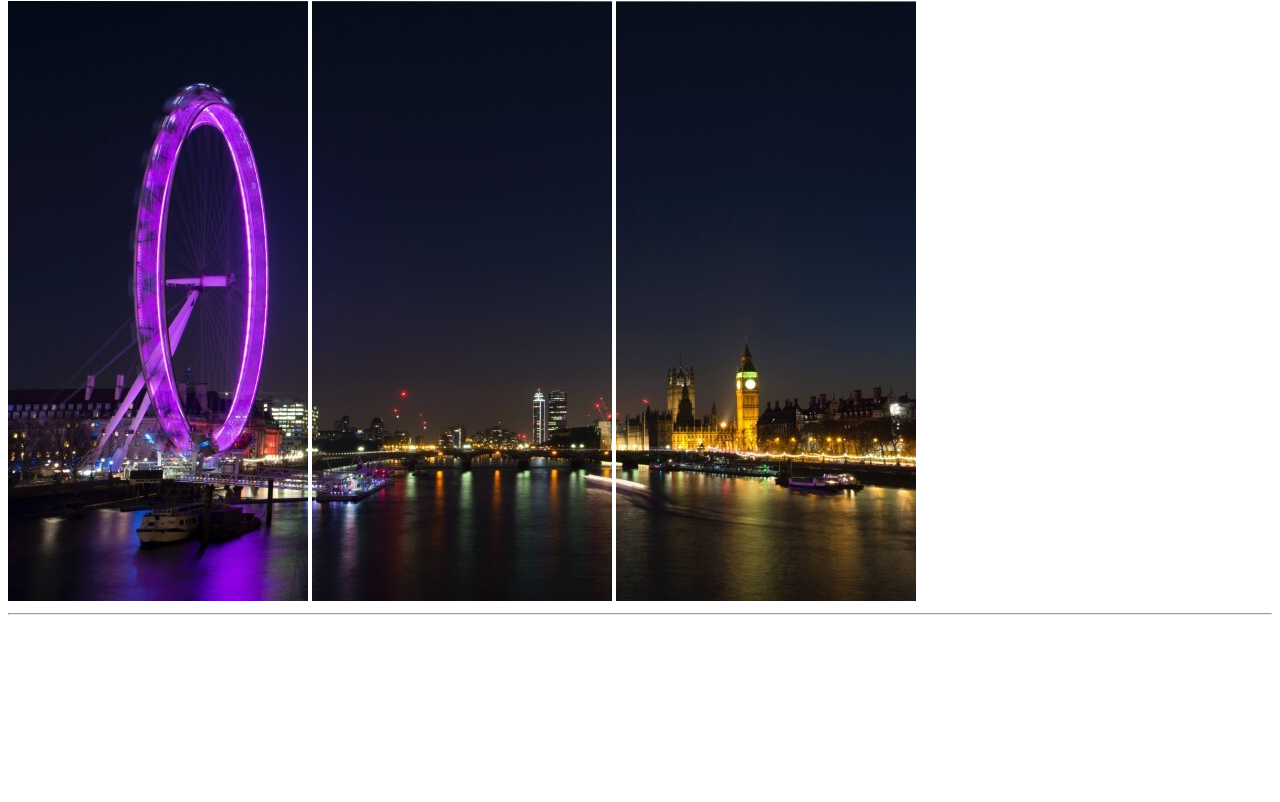
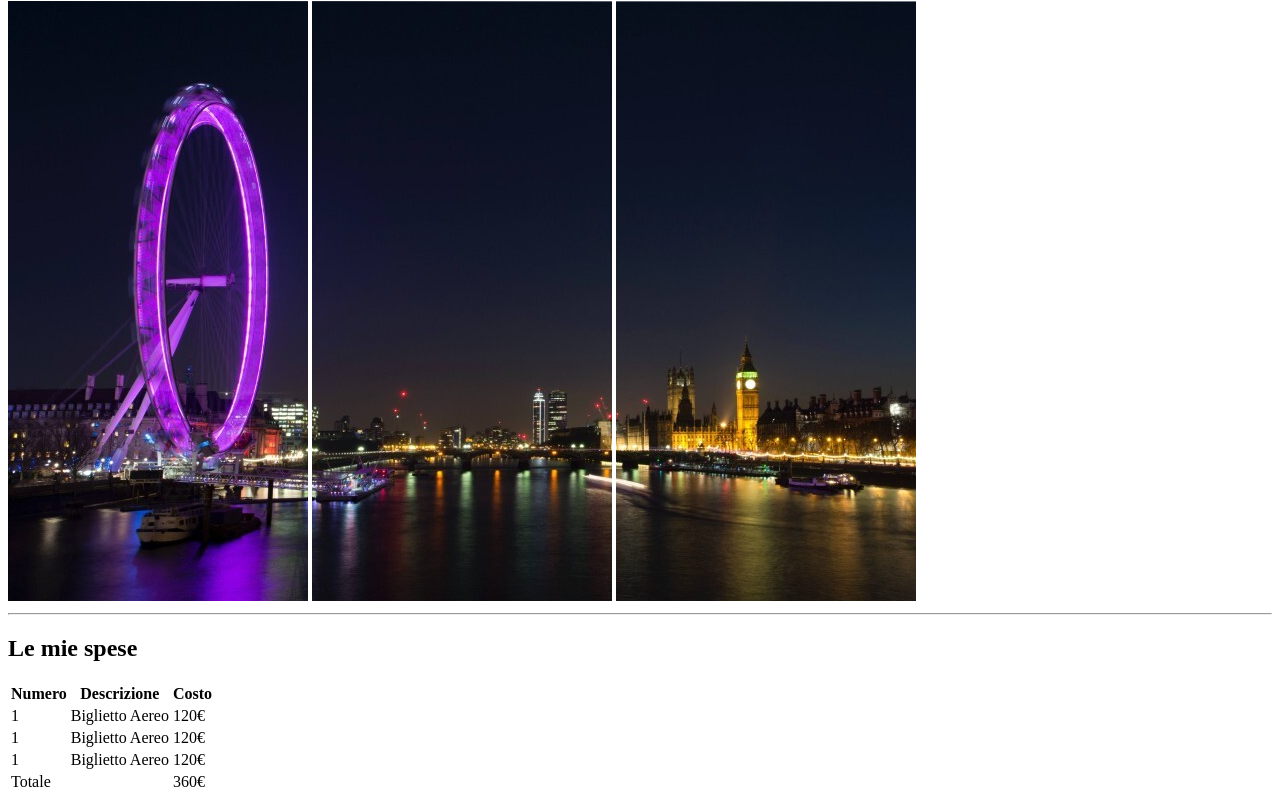
Before and after one commit to diego-cavenati/html-london-trip, a plain HTML site: page index.html in a window 1280 px wide. Shown: the part 79-881 px from the top of the page. Before the commit the page ends 800 px from the top, so only its background shows below. Drawn offline with Linux system fonts and the light colour scheme.

Commit message:
My expenses + meta descrp and key - london trip

```diff
--- a/index.html
+++ b/index.html
@@ -1,9 +1,11 @@
 <!DOCTYPE html>
-<html lang="en">
+<html lang="it">
 <head>
     <meta charset="UTF-8">
     <meta http-equiv="X-UA-Compatible" content="IE=edge">
     <meta name="viewport" content="width=device-width, initial-scale=1.0">
+    <meta name="description" content="Il riassunto del mio viaggio a Londra">
+    <meta name="keywords" content="viaggio, londra, info, spese">
     <title>html-london-trip</title>
 </head>
 <body>
@@ -17,5 +19,51 @@
         <hr>
     </header>
 
+    <!-- My expenses -->
+    <div>
+
+        <h2>Le mie spese</h2>
+
+        <table>
+
+            <thead>
+                <tr>
+                    <th>Numero</th>
+                    <th>Descrizione</th>
+                    <th>Costo</th>
+                </tr>
+            </thead>
+
+            <tbody>
+                <tr>
+                    <td>1</td>
+                    <td>Biglietto Aereo</td>
+                    <td>120€</td>
+                </tr>
+                <tr>
+                    <td>1</td>
+                    <td>Biglietto Aereo</td>
+                    <td>120€</td>
+                </tr>
+                <tr>
+                    <td>1</td>
+                    <td>Biglietto Aereo</td>
+                    <td>120€</td>
+                </tr>
+            </tbody>
+
+            <tfoot>
+                <tr>
+                    <td>Totale</td>
+                    <td></td>
+                    <td>360€</td>
+                </tr>
+            </tfoot>
+        </table>
+
+    </div>
+
+
+
 </body>
 </html>
```
